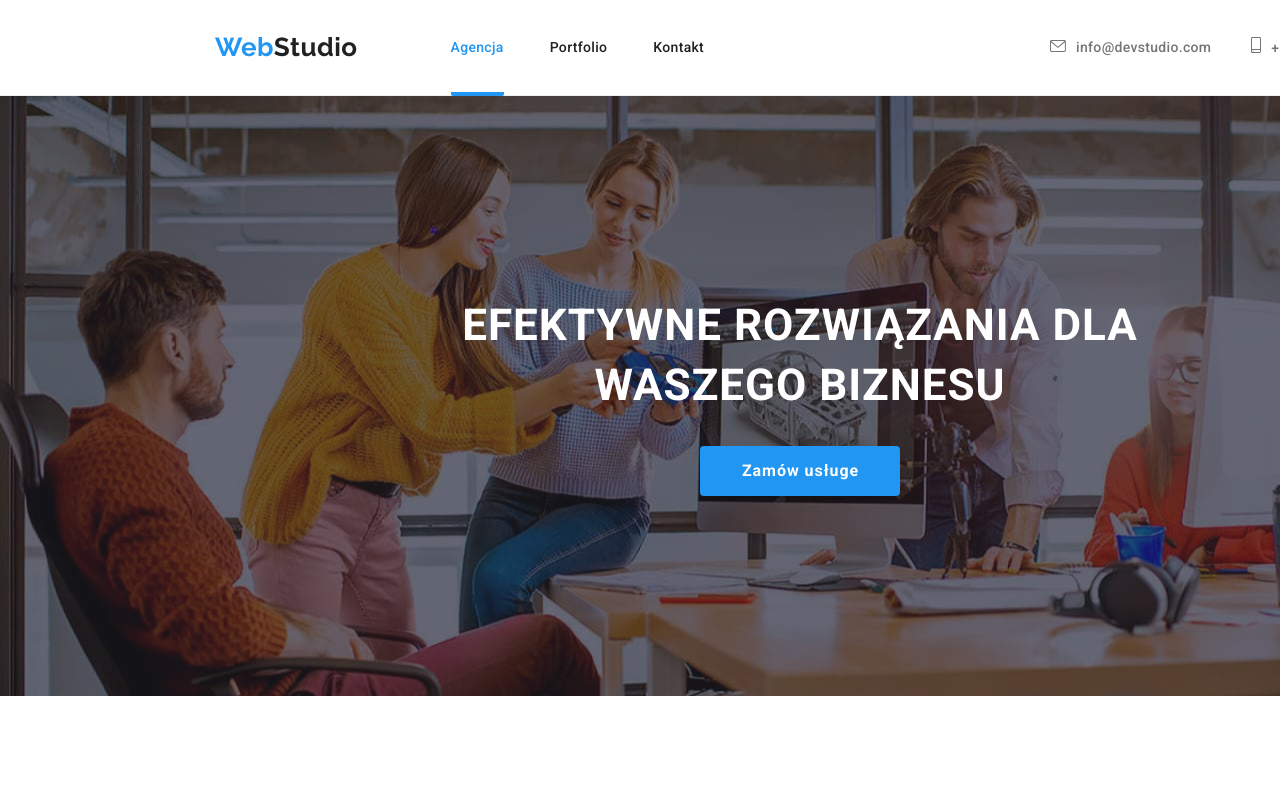
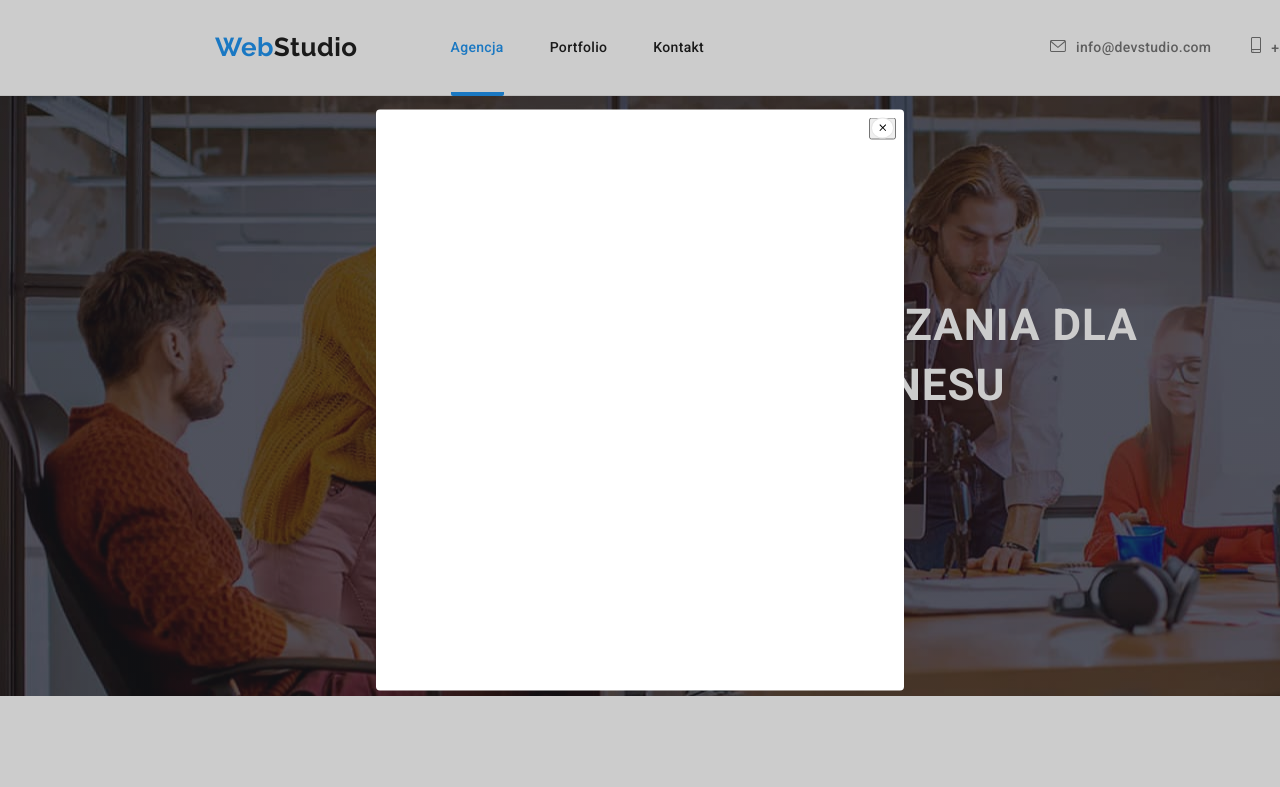
Before and after one commit to Wioleta-Kapinos/goit-markup-hw-10, a plain HTML site: page index.html in a window 1280 px wide. Shown: the top 787 px of the page. Drawn offline with nearby package versions, Linux system fonts and the light colour scheme.

Commit message:
icon-close

```diff
--- a/css/styles.css
+++ b/css/styles.css
@@ -557,11 +557,18 @@ img {
     display: flex;
     justify-content: flex-end;
     align-items: flex-start;
+    padding-top: 8px;
+    padding-right: 8px;
 }
 .icon-close {
     background-color: var(--white);
+    border-radius: 50%;
+    border: 1px solid rgba(0, 0, 0, 0.1);
+    top: 3px;
+    left: 4px;
+    padding: 0 5px;
 }
-.close-btn: {
+/* .close-btn: {
     box-sizing: border-box;
     position: absolute;
     width: 30px;
@@ -572,4 +579,4 @@ img {
     display: flex;
     justify-content: center;
     align-items: center;
-}
+} */
--- a/index.html
+++ b/index.html
@@ -382,7 +382,7 @@
         </div>
     </footer>
 
-    <div class="backdrop is-hidden" data modal>
+    <div class="backdrop" data modal>
         <div class="modal">
             <button type="button" class="close-btn" data-modal-close>
                 <a href="#" class="icon-close">
```
